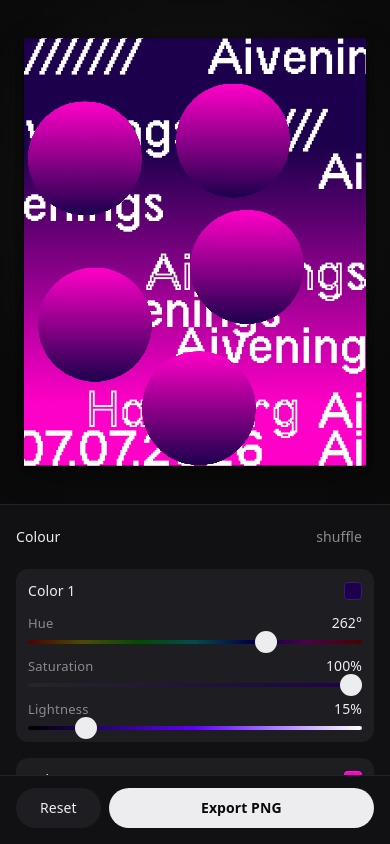
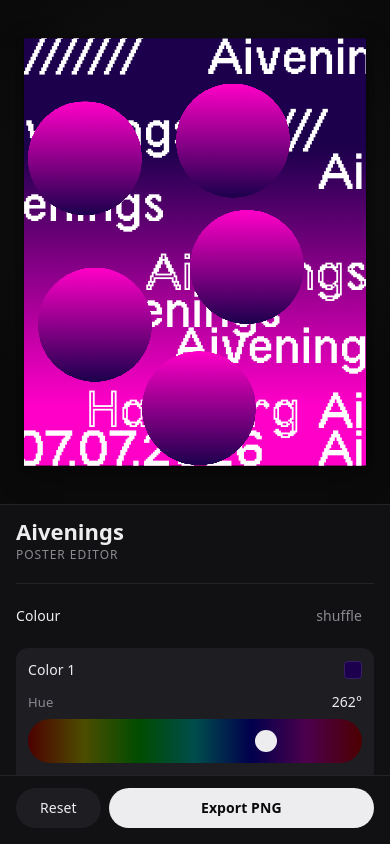
Before and after one commit to storytellinganimal/aivenings, a React (Vite) app: page / in a window 390 px wide. Built offline with nearby package versions, Linux system fonts and the light colour scheme.

Commit message:
mobile: show title, larger slider touch target, cap shuffle size 500px

```diff
--- a/src/App.css
+++ b/src/App.css
@@ -439,19 +439,12 @@ input[type="range"]:active::-moz-range-thumb {
     padding: 12px 16px 8px;
   }
 
-  /* Hide the branding header on mobile — the poster is visible above */
-  .panel-head {
-    display: none;
+  .actions {
+    padding-bottom: max(16px, env(safe-area-inset-bottom));
   }
 
-  /* Groups need less top padding without the header above */
-  .panel-scroll > .group:first-of-type {
-    border-top: none;
-    padding-top: 4px;
-  }
-
-  .actions {
-    padding-bottom: max(16px, env(safe-area-inset-bottom));
+  input[type="range"] {
+    height: 44px;
   }
 
   input[type="range"]::-webkit-slider-thumb {
--- a/src/App.tsx
+++ b/src/App.tsx
@@ -170,13 +170,15 @@ export default function App() {
               <h2>Bubbles</h2>
               <button
                 className="btn-text"
-                onClick={() =>
+                onClick={() => {
+                  const size = Math.floor(80 + Math.random() * 420);
+                  const maxCount = size < 200 ? MAX_BUBBLES : 10;
                   set({
                     bubbleSeed: Math.floor(Math.random() * 1e9),
-                    bubbleCount: Math.floor(1 + Math.random() * MAX_BUBBLES),
-                    bubbleSize: Math.floor(80 + Math.random() * 620),
-                  })
-                }
+                    bubbleCount: Math.floor(1 + Math.random() * maxCount),
+                    bubbleSize: size,
+                  });
+                }}
               >
                 shuffle
               </button>
```
